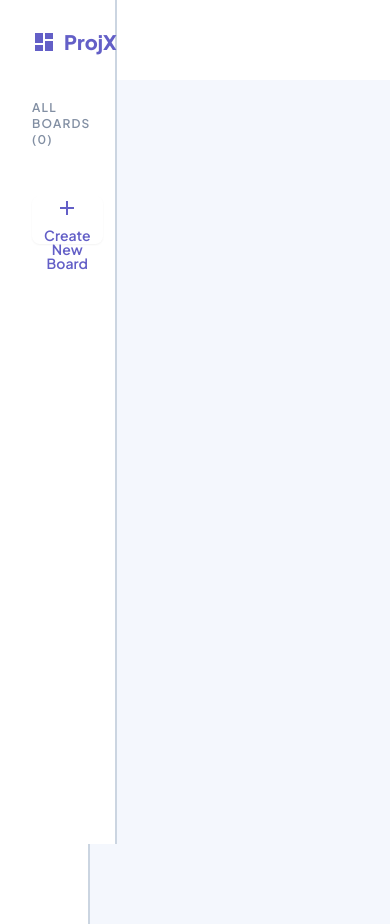
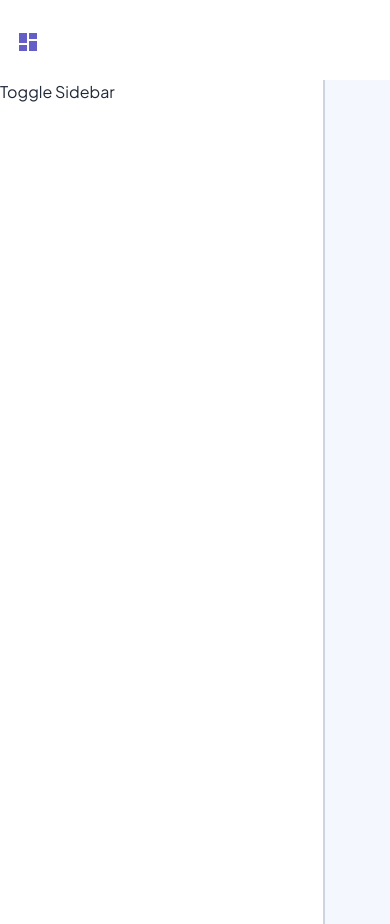
Before and after one commit to MicahD18/ProjX-KanbanBoardApp, a React (Vite) app: page / in a window 390 px wide. Built offline with nearby package versions, Linux system fonts and the light colour scheme.

Commit message:
WIP on sidebar and responsiveness

```diff
--- /dev/null
+++ b/src/actions/sidebarActions.ts
@@ -0,0 +1,14 @@
+export const OPEN_SIDEBAR = "OPEN_SIDEBAR";
+export const CLOSE_SIDEBAR = "CLOSE_SIDEBAR";
+
+export const openSidebar = () => {
+  return {
+    type: OPEN_SIDEBAR,
+  };
+};
+
+export const closeSidebar = () => {
+  return {
+    type: CLOSE_SIDEBAR,
+  };
+};
--- a/src/components/Columns.tsx
+++ b/src/components/Columns.tsx
@@ -204,7 +204,7 @@ const Columns: React.FC<Props> = ({ columns }) => {
         <div key={column.id} className="w-80 my-12">
           {/* top-part of container/column */}
           <div className="flex flex-row items-center gap-2">
-            <div className="w-4 h-4 bg-primary_btn_idle rounded-xl"></div>
+            {/* <div className="w-4 h-4 bg-primary_btn_idle rounded-xl"></div> */}
             <p className="tracking-wider text-gray-600 font-semibold ml-2 text-sm">
               {column.name.toLocaleUpperCase()} ({column.tasks.length})
             </p>
--- a/src/components/Header.tsx
+++ b/src/components/Header.tsx
@@ -35,6 +35,7 @@ const Header = () => {
     (state: { boardReducer: { board: Board | null } }) =>
       state.boardReducer.board
   );
+  const sidebar = useSelector((state: RootState) => state.sidebarReducer);
   // const memoizedSelectedName = useMemo(() => selectedName, [selectedName]);
   const [anchorEl, setAnchorEl] = useState<null | HTMLElement>(null); // for popup menu
   const open = Boolean(anchorEl); // for popup menu
@@ -115,25 +116,31 @@ const Header = () => {
       </Dialog>
       <div
         role="header"
-        className="w-full bg-white h-20 flex flex-row justify-between items-center px-2 pl-4 md:pl-20"
+        className="w-full bg-white h-20 flex flex-row justify-between items-center px-2 pl-4 md:pl-8"
       >
-        <div className="flex flex-row w-[450px] justify-between">
+        <div
+          className={`flex flex-row justify-start sm:justify-between items-center mt-1 w-full ${
+            sidebar.currentState === true ? "sm:w-[450px]" : "sm:w-[250px]"
+          }`}
+        >
           <div className="flex flex-row text-[#635FC7] text-xl items-center">
             <DashboardIcon />
-            <p className="ml-2 plus-jakarta font-extrabold">ProjX</p>
+            <p className="ml-2 plus-jakarta font-extrabold hidden sm:block">
+              ProjX
+            </p>
           </div>
-          <p className="plus-jakarta text-medium_gray font-semibold w-44">
+          <p className="plus-jakarta text-medium_gray font-semibold ml-4 pr-8 sm:ml-0">
             {selectedBoard?.name}
           </p>
         </div>
         {selectedBoard && (
-          <div className="flex flex-row items-center gap-4 invisible sm:visible">
+          <div className="flex flex-row items-center gap-4">
             <button
-              className="btn bg-primary_btn_idle border-none plus-jakarta text-white hover:bg-primary_btn_hover"
+              className="btn bg-primary_btn_idle border-none plus-jakarta text-white hover:bg-primary_btn_hover btn-sm sm:btn-md"
               onClick={handleOpenEditBoardModal}
             >
               <AddIcon />
-              Add New Column
+              <p className="hidden sm:block">Add New Column</p>
             </button>
             <button
               className="btn bg-transparent border-none text-medium_gray hover:text-white hover:bg-primary_btn_hover"
--- a/src/components/MainNav.tsx
+++ b/src/components/MainNav.tsx
@@ -5,7 +5,7 @@ const MainNav = () => {
   return (
     <div
       role="navigation"
-      className="w-[30%] sm:min-w-[325px] bg-white border-solid border-r-2 border-slate-300"
+      className="min-w-[325px] bg-white border-solid border-r-2 border-slate-300"
     ></div>
   );
 };
--- a/src/components/Sidebar.tsx
+++ b/src/components/Sidebar.tsx
@@ -15,6 +15,7 @@ import { closeModal, openCreateBoardModal } from "../actions/modalActions";
 import { saveToLocalStorage } from "../utils/localStorage";
 import { useState } from "react";
 import { UniqueIdentifier } from "@dnd-kit/core";
+import { closeSidebar, openSidebar } from "../actions/sidebarActions";
 
 const Sidebar = () => {
   const dispatch = useDispatch();
@@ -28,6 +29,8 @@ const Sidebar = () => {
   );
 
   const [boardIndex, setBoardIndex] = useState<UniqueIdentifier | null>(null);
+
+  const sidebar = useSelector((state: RootState) => state.sidebarReducer);
 
   // get the columns from the selected board
   const handleSelectBoard = (board: Board, columns: Column[], name: string) => {
@@ -57,6 +60,12 @@ const Sidebar = () => {
     dispatch(closeModal());
   };
 
+  const toggleSidebar = () => {
+    sidebar.currentState === false
+      ? dispatch(openSidebar())
+      : dispatch(closeSidebar());
+  };
+
   return (
     <div className="plus-jakarta">
       {/* EDIT BOARD DIALOG */}
@@ -68,7 +77,9 @@ const Sidebar = () => {
       </Dialog>
       <div
         role="navigation"
-        className="w-[30%] sm:w-[325px] bg-white h-screen top-0 border-solid absolute border-r-2 border-slate-300"
+        className={`w-[325px] bg-white h-screen top-0 border-solid absolute border-r-2 border-slate-300 ${
+          sidebar.currentState === true ? "visible" : "invisible"
+        }`}
       >
         <div className="flex flex-col px-8">
           <div className="flex flex-row py-7 text-[#635FC7] text-xl items-center">
@@ -108,6 +119,9 @@ const Sidebar = () => {
           </div>
         </div>
       </div>
+      <div className="absolute">
+        <button onClick={toggleSidebar}>Toggle Sidebar</button>
+      </div>
     </div>
   );
 };
--- a/src/components/modals/EditBoardModal.tsx
+++ b/src/components/modals/EditBoardModal.tsx
@@ -219,14 +219,14 @@ const EditBoardModal: React.FC<Props> = ({
       {!board && (
         <div className="modal-actions flex flex-row gap-3 items-center mt-8 justify-between">
           <button
-            className="btn btn-sm lg:btn-md bg-primary_btn_idle border-none plus-jakarta text-white h-12 hover:bg-primary_btn_hover w-52"
+            className="btn btn-sm lg:btn-md bg-primary_btn_idle border-none plus-jakarta text-white h-12 hover:bg-primary_btn_hover w-[50%]"
             onClick={handleCreateBoard}
             disabled={name === ""}
           >
             Create New Board
           </button>
           <button
-            className="btn button-secondary border-none w-52"
+            className="btn button-secondary border-none w-[50%]"
             onClick={handleCancel}
           >
             Cancel
--- a/src/pages/BoardPage.tsx
+++ b/src/pages/BoardPage.tsx
@@ -23,6 +23,7 @@ import TaskCard from "../components/TaskCard";
 import Columns from "../components/Columns";
 import { Board, Column } from "../models/board.model";
 import { saveToLocalStorage } from "../utils/localStorage";
+import { RootState } from "../store";
 
 const BoardPage = () => {
   // TODO: NOTE: Changes in state for subtasks don't work when using the boardReducer, however it DOES work when using boardSlice.
@@ -47,6 +48,7 @@ const BoardPage = () => {
   const boards = useSelector(
     (state: { boardReducer: { boards: Board[] } }) => state.boardReducer.boards
   );
+  const sidebar = useSelector((state: RootState) => state.sidebarReducer);
 
   const [activeId, setActiveId] = useState<UniqueIdentifier | null>(null);
 
@@ -331,9 +333,9 @@ const BoardPage = () => {
 
   return (
     <div className="flex flex-row plus-jakarta">
-      <MainNav />
+      {sidebar.currentState === true ? <MainNav /> : <></>}
       <div
-        className="flex flex-row h-[93vh] w-full bg-cool_gray overflow-x-scroll"
+        className="flex flex-row h-screen w-full bg-cool_gray overflow-x-scroll"
         role="boards"
       >
         <div
--- a/src/reducers/boardReducers.ts
+++ b/src/reducers/boardReducers.ts
@@ -9,7 +9,6 @@ import {
   SET_BOARDS,
 } from "../actions/boardActions";
 import { loadFromLocalStorage } from "../utils/localStorage";
-import { boards } from "../data/data.json";
 
 // const boardsData = [...boards];
 
--- /dev/null
+++ b/src/reducers/sidebarReducers.ts
@@ -0,0 +1,24 @@
+/* eslint-disable @typescript-eslint/no-explicit-any */
+import { CLOSE_SIDEBAR, OPEN_SIDEBAR } from "../actions/sidebarActions";
+
+export type ModalState = {
+  currentState: boolean;
+};
+
+export const initialModalState: ModalState = {
+  currentState: false,
+};
+
+export default function sidebarReducer(
+  state = initialModalState,
+  action: any
+): ModalState {
+  switch (action.type) {
+    case OPEN_SIDEBAR:
+      return { currentState: true };
+    case CLOSE_SIDEBAR:
+      return { currentState: false };
+    default:
+      return state;
+  }
+}
--- a/src/store.ts
+++ b/src/store.ts
@@ -2,11 +2,13 @@ import { combineReducers, configureStore } from "@reduxjs/toolkit";
 import boardSlice from "./slices/boardSlice";
 import boardReducer from "./reducers/boardReducers";
 import modalReducer from "./reducers/modalReducer";
+import sidebarReducer from "./reducers/sidebarReducers";
 
 const rootReducer = combineReducers({
   board: boardSlice,
   boardReducer: boardReducer,
   modalReducer: modalReducer,
+  sidebarReducer: sidebarReducer,
 });
 
 const store = configureStore({
```
